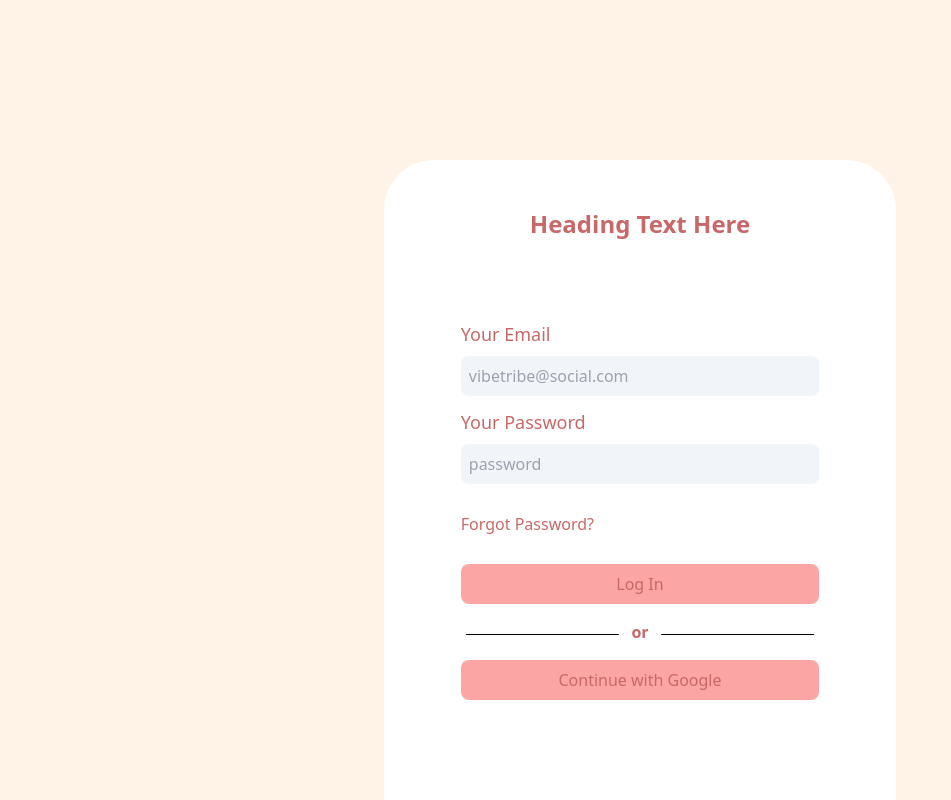
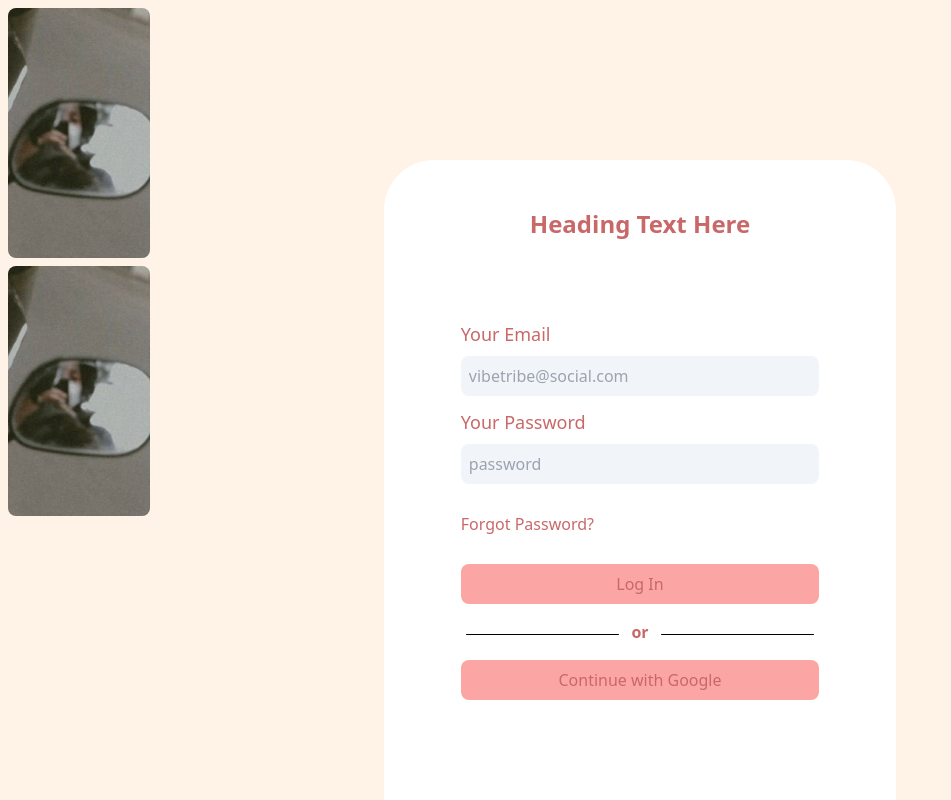
Before and after one commit to makersmecca/Vibie, a React (Vite) app: page / in a window 1280 px wide. Shown: the whole page, without its empty margins (0-951 px from the left). Built offline with nearby package versions, Linux system fonts and the light colour scheme.

Commit message:
adding image grid to bg

```diff
--- a/src/Components/BackgroundImages.jsx
+++ b/src/Components/BackgroundImages.jsx
@@ -1,5 +1,18 @@
+import bg1 from "/bgImg/bg1.jpeg";
+import bg2 from "/bgImg/bg2.jpeg";
+import bg3 from "/bgImg/bg3.jpeg";
+import bg4 from "/bgImg/bg4.jpeg";
+import bg5 from "/bgImg/bg5.jpeg";
+import bg6 from "/bgImg/bg6.jpeg";
+import bg7 from "/bgImg/bg7.jpeg";
+import bg8 from "/bgImg/bg8.jpeg";
 const BackgroundImages = () => {
-  return <></>;
+  return (
+    <>
+      <img src={bg1} className="h-[250px] rounded-lg m-2" />
+      <img src={bg1} className="h-[250px] rounded-lg m-2" />
+    </>
+  );
 };
 
 export default BackgroundImages;
```
